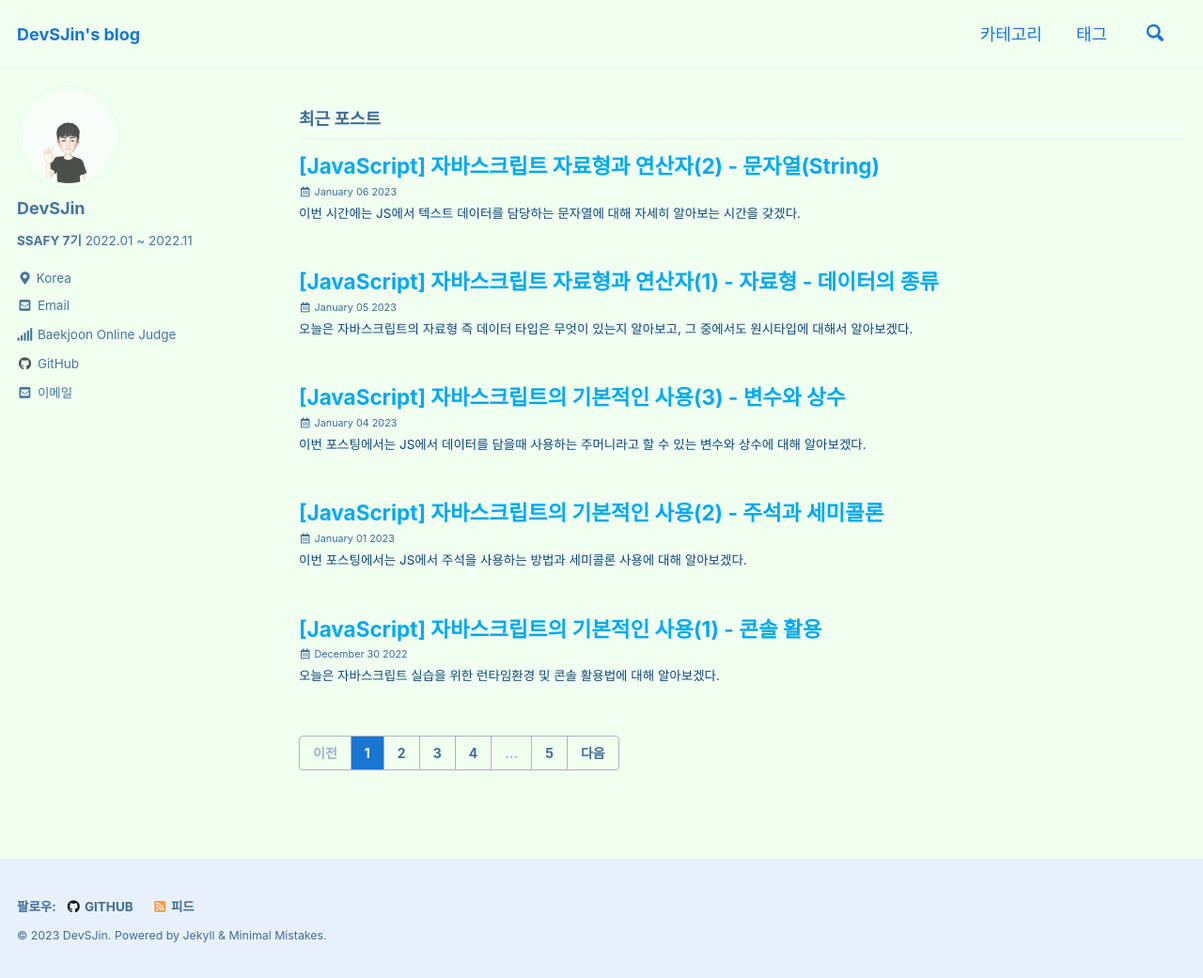
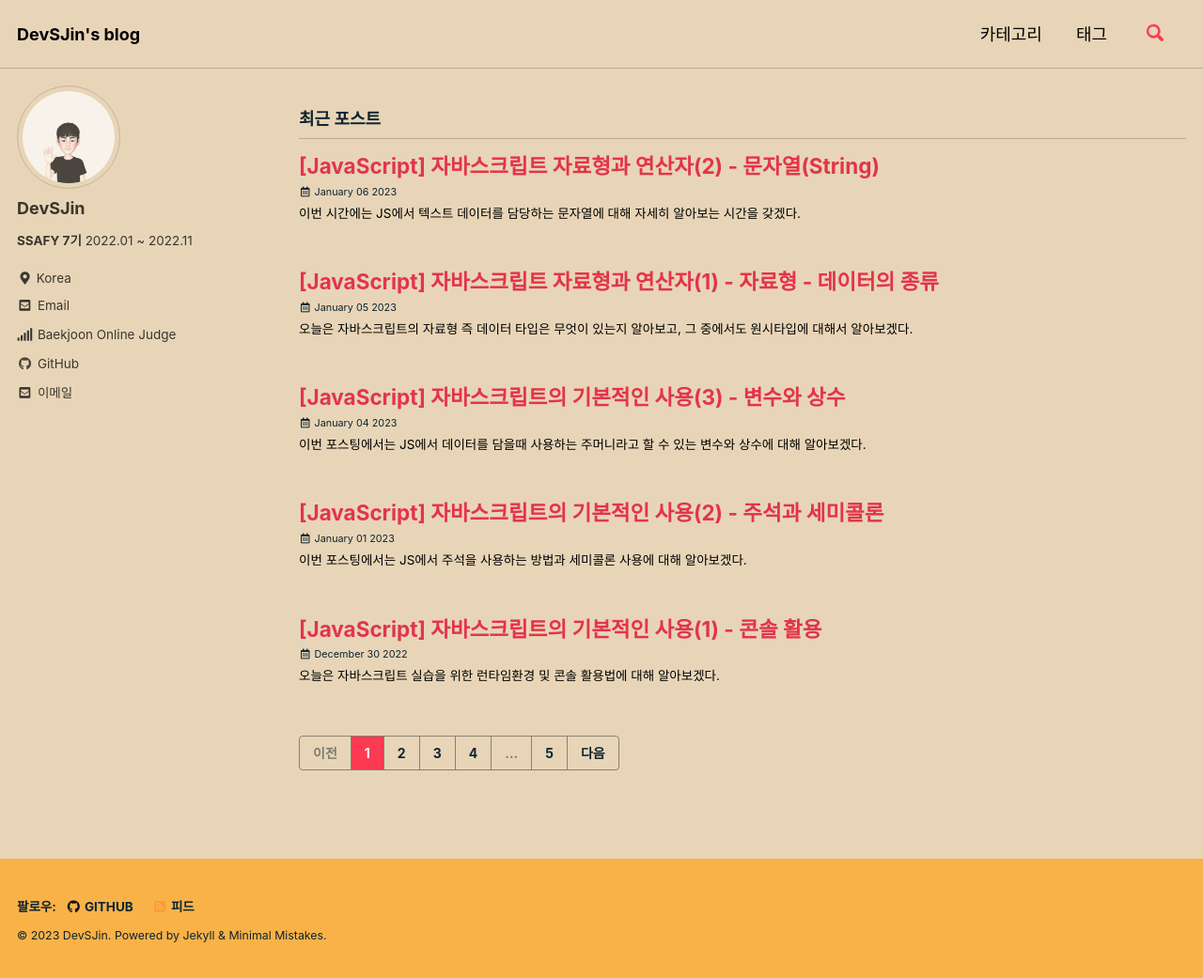
Before and after one commit to DevSJin/DevSJin.github.io, a Jekyll site: the page built from index.html, in a window 1280 px wide and 1041 px high. Shown: the whole window at 94% size. Built offline with Jekyll 4.4.1, drawn with Linux system fonts in a browser that asks for light colours; cached includes are drawn as plain includes; the list of posts is cut into pages by our own code.

Commit message:
Update _config.yml

```diff
--- a/_config.yml
+++ b/_config.yml
@@ -12,7 +12,7 @@
 
 # theme                  : "minimal-mistakes-jekyll"
 remote_theme: "mmistakes/minimal-mistakes@4.19.3"
-minimal_mistakes_skin    : "aqua" #"contrast" "air", "aqua", "dark", "dirt", "neon", "mint", "plum", "sunrise"
+minimal_mistakes_skin    : "sunrise" #"contrast" "air", "aqua", "dark", "dirt", "neon", "mint", "plum", "sunrise"
 
 # Site Settings
 locale                   : "ko-KR"
```
